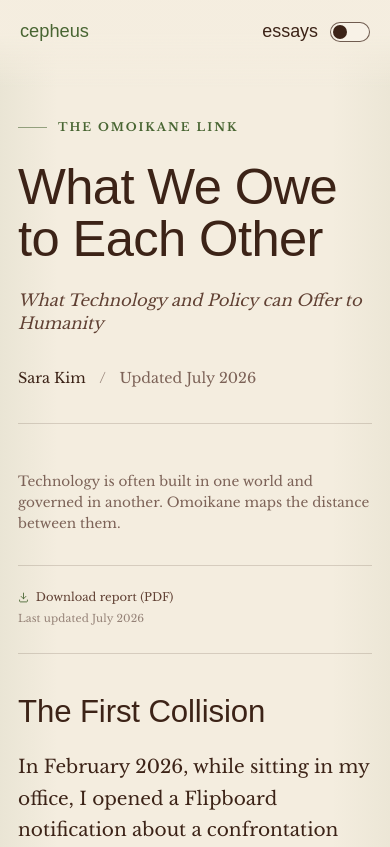
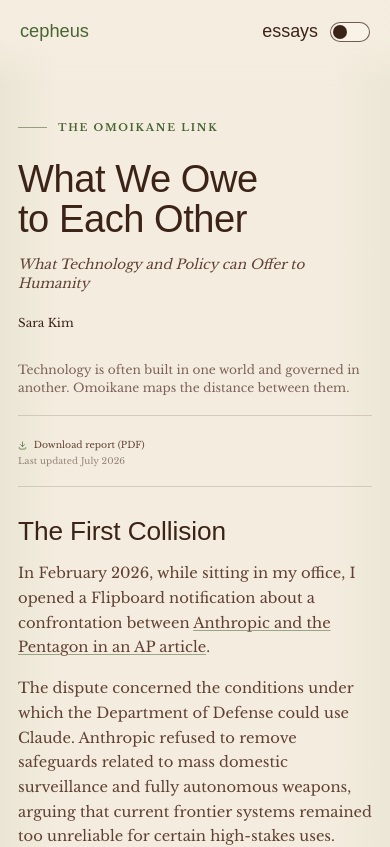
Before and after one commit to saykig/cepheus, a Next.js app: page /essays/the-omoikane-link in a window 390 px wide. Shown: the top 847 px of the page. Built offline with nearby package versions, Linux system fonts and the light colour scheme; a web font is replaced by a local one.

Commit message:
Refine essay reading experience

```diff
--- a/app/components/essay-footnotes.tsx
+++ b/app/components/essay-footnotes.tsx
@@ -1,6 +1,6 @@
 'use client'
 
-import type { ReactNode } from 'react'
+import type { MouseEvent, ReactNode } from 'react'
 import {
   createContext,
   useCallback,
@@ -9,6 +9,7 @@ import {
   useState,
 } from 'react'
 import sourcesData from '../../public/data/sources.json'
+import { scrollToEssayTarget } from './essay-scroll'
 
 type FootnoteSegment = {
   type: 'text' | 'source'
@@ -173,6 +174,14 @@ export function FootnoteRef({ number }: { number: number }) {
 }
 
 export function EssayEndnotes() {
+  const handleBackToText = (
+    event: MouseEvent<HTMLAnchorElement>,
+    number: number,
+  ) => {
+    event.preventDefault()
+    scrollToEssayTarget(`footnote-ref-${number}`, true)
+  }
+
   return (
     <section className="essay-endnotes" aria-labelledby="essay-notes-title">
       <h3 id="essay-notes-title">Notes</h3>
@@ -180,7 +189,11 @@ export function EssayEndnotes() {
         {footnotes.map((note) => (
           <li id={`footnote-${note.id}`} key={note.id}>
             <FootnoteContent segments={note.body} />{' '}
-            <a className="footnote-back" href={`#footnote-ref-${note.id}`}>
+            <a
+              className="footnote-back"
+              href={`#footnote-ref-${note.id}`}
+              onClick={(event) => handleBackToText(event, note.id)}
+            >
               Back to text
             </a>
           </li>
--- /dev/null
+++ b/app/components/essay-scroll.ts
@@ -0,0 +1,50 @@
+const FOOTNOTE_HASH_PREFIX = 'footnote-ref-'
+
+function cssPixels(name: string, fallback: number) {
+  const value = Number.parseFloat(
+    getComputedStyle(document.documentElement).getPropertyValue(name),
+  )
+  return Number.isFinite(value) ? value : fallback
+}
+
+export function getEssayTargetOffset(id: string) {
+  if (!id.startsWith(FOOTNOTE_HASH_PREFIX)) {
+    return window.innerWidth <= 780 ? 76 : 104
+  }
+
+  const header = document.querySelector<HTMLElement>('.site-header')
+  const headerBottom = header?.getBoundingClientRect().bottom ?? 0
+  const context = cssPixels(
+    '--footnote-return-context',
+    window.innerWidth <= 560 ? 198 : 118,
+  )
+
+  return headerBottom + context
+}
+
+export function scrollToEssayTarget(id: string, updateHistory = false) {
+  const target = document.getElementById(id)
+  if (!target) return false
+
+  if (updateHistory) {
+    window.history.pushState(null, '', `#${id}`)
+  }
+
+  target.focus({ preventScroll: true })
+
+  const reducedMotion = window.matchMedia(
+    '(prefers-reduced-motion: reduce)',
+  ).matches
+  const smooth =
+    getComputedStyle(document.documentElement).scrollBehavior === 'smooth'
+
+  window.scrollTo({
+    top:
+      window.scrollY +
+      target.getBoundingClientRect().top -
+      getEssayTargetOffset(id),
+    behavior: !reducedMotion && smooth ? 'smooth' : 'auto',
+  })
+
+  return true
+}
--- a/app/essays/the-omoikane-link/page.tsx
+++ b/app/essays/the-omoikane-link/page.tsx
@@ -34,8 +34,8 @@ const sections = [
     ],
   },
   {
-    id: 'what-we-owe-to-each-other',
-    title: 'What We Owe to Each Other',
+    id: 'what-do-we-owe-to-each-other',
+    title: 'What Do We Owe to Each Other?',
     children: [{ id: 'omoikane-map', title: 'The Omoikane Link' }],
   },
 ]
@@ -74,10 +74,6 @@ export default function OmoikaneEssay() {
           </p>
           <p className="essay-meta">
             <span className="author">Sara Kim</span>
-            <span className="sep" aria-hidden="true">
-              /
-            </span>
-            <span>Updated {UPDATED}</span>
           </p>
         </div>
       </header>
@@ -331,7 +327,9 @@ export default function OmoikaneEssay() {
             divisions also become the main way we understand issues that are
             already moving across them.
           </p>
-          <h2 id="what-we-owe-to-each-other">What We Owe to Each Other</h2>
+          <h2 id="what-do-we-owe-to-each-other">
+            What Do We Owe to Each Other?
+          </h2>
           <p>
             Then, as people working in policy and technology, we have to ask
             ourselves: what is expected of us? More importantly, what do we owe
--- a/app/global.css
+++ b/app/global.css
@@ -118,6 +118,10 @@
   --dur-2: 320ms;
   --dur-3: 620ms;
   --dur-draw: 1300ms;
+
+  /* --- In-page return positioning --- */
+  --footnote-return-context: 118px;
+  --footnote-scroll-margin: 168px;
 
   /* --- Syntax highlight (blog leftover) --- */
   --sh-class: #2d5e9d;
@@ -774,9 +778,8 @@ html[data-theme="dark"] .theme-toggle::after {
 /* --- Hero --- */
 .essay-hero {
   max-width: 960px;
-  margin-bottom: clamp(3rem, 6vw, 5rem);
-  padding-bottom: clamp(2rem, 4vw, 2.8rem);
-  border-bottom: 1px solid var(--rule);
+  margin-bottom: 2.4rem;
+  padding-bottom: 0;
 }
 
 .essay-hero-inner {
@@ -932,13 +935,6 @@ html[data-theme="dark"] .theme-toggle::after {
   font-family: var(--font-body), Georgia, serif;
   font-weight: 700;
   font-style: normal;
-}
-
-/* lead paragraph */
-.essay-body > p:first-of-type {
-  color: var(--ink);
-  font-size: 1.16rem;
-  line-height: 1.72;
 }
 
 .essay-body h2 {
@@ -1058,10 +1054,19 @@ html[data-theme="dark"] .theme-toggle::after {
 }
 
 .essay-body .essay-disclosure-panel-inner .disclosure-caption {
+  display: block;
+  max-width: none;
+  margin-top: 0.72rem;
   color: var(--ink-muted);
   font-size: 0.78rem;
   font-style: italic;
   line-height: 1.45;
+  white-space: normal;
+  word-spacing: normal;
+}
+
+.essay-body .essay-disclosure-panel-inner .disclosure-caption::before {
+  content: "* ";
 }
 
 .footnote-control {
@@ -1078,6 +1083,7 @@ html[data-theme="dark"] .theme-toggle::after {
   margin-left: 0.16em;
   padding: 0;
   border: 1px solid color-mix(in oklab, var(--olive) 24%, transparent);
+  scroll-margin-top: var(--footnote-scroll-margin);
   border-radius: 3px;
   background: color-mix(in oklab, var(--olive) 11%, var(--paper-bright));
   color: var(--olive);
@@ -3249,17 +3255,199 @@ html {
 }
 
 @media (max-width: 560px) {
+  :root {
+    --t-body: 0.92rem;
+    --t-h2: 1.64rem;
+    --t-tool: 1.08rem;
+    --t-small: 0.78rem;
+    --t-label: 0.64rem;
+    --t-tick: 0.58rem;
+    --footnote-return-context: 198px;
+    --footnote-scroll-margin: 240px;
+  }
+
+  .essay-hero {
+    margin-bottom: 1.75rem;
+  }
+
   .essay-hero h1 {
-    font-size: clamp(2.55rem, 13vw, 3.3rem);
+    font-size: 2.38rem;
+    line-height: 1.03;
   }
 
   .essay-subtitle {
     max-width: 32ch;
+    margin-top: 1rem;
+    font-size: 0.85rem;
+    line-height: 1.4;
+  }
+
+  .essay-meta {
+    margin-top: 1.25rem;
+    font-size: 0.74rem;
+  }
+
+  .essay-side {
+    margin-bottom: 1.85rem;
+    padding-bottom: 1.15rem;
+  }
+
+  .essay-side-note {
+    margin-bottom: 1.15rem;
+    font-size: 0.76rem;
+    line-height: 1.45;
+  }
+
+  .essay-rail-actions {
+    gap: 0.25rem;
+    margin-top: 1rem;
+  }
+
+  .rail-download {
+    font-size: 0.58rem;
+    line-height: 1.25;
+  }
+
+  .rail-download svg {
+    width: 9px;
+    height: 9px;
+  }
+
+  .rail-updated {
+    font-size: 0.56rem;
+  }
+
+  .essay-body p,
+  .essay-body li {
+    font-size: var(--t-body);
+    line-height: 1.68;
+  }
+
+  .essay-body p {
+    margin-bottom: 1rem;
+  }
+
+  .essay-body h2 {
+    margin: 2.4rem 0 1rem;
+    font-size: var(--t-h2);
+  }
+
+  .essay-body .essay-opening-heading {
+    margin-top: 0;
+  }
+
+  .essay-body .essay-questions li {
+    font-size: var(--t-body);
+    line-height: 1.42;
+  }
+
+  .footnote-ref {
+    width: 0.96rem;
+    height: 0.96rem;
+    font-size: 0.68rem;
+  }
+
+  .footnote-popover {
+    font-size: 0.74rem;
+    line-height: 1.45;
+  }
+
+  .essay-body .essay-endnotes li {
+    font-size: 0.74rem;
+    line-height: 1.48;
+  }
+
+  .footnote-back {
+    font-size: 0.66rem;
   }
 
   .essay-disclosure-trigger {
-    padding: 0.85rem 0.9rem;
-    font-size: 0.94rem;
+    padding: 0.75rem 0.82rem;
+    font-size: 0.83rem;
+    line-height: 1.25;
+  }
+
+  .essay-body .essay-disclosure-panel-inner p {
+    font-size: 0.8rem;
+    line-height: 1.46;
+  }
+
+  .essay-body .essay-disclosure-panel-inner .disclosure-caption {
+    font-size: 0.7rem;
+    line-height: 1.4;
+  }
+
+  .tool {
+    padding: 1rem;
+  }
+
+  .tool-title {
+    font-size: var(--t-tool);
+  }
+
+  .tool .tool-subtitle {
+    margin: 0.55rem 0 0.9rem;
+    font-size: 0.78rem;
+    line-height: 1.3;
+  }
+
+  .tool-about > summary {
+    font-size: 0.67rem;
+  }
+
+  .tool-about-body {
+    font-size: 0.73rem;
+    line-height: 1.45;
+  }
+
+  .tool-label {
+    font-size: var(--t-label);
+  }
+
+  .chip,
+  .toggle,
+  .search-box input {
+    font-size: 0.67rem;
+  }
+
+  .chip {
+    padding: 0.25rem 0.56rem;
+  }
+
+  .gap-legend-note,
+  .frontier-legend-row,
+  .node-profile .node-profile-desc,
+  .node-profile .node-gap,
+  .gap-panel .gap-insight {
+    font-size: 0.69rem;
+    line-height: 1.3;
+  }
+
+  .gap-panel h5,
+  .node-profile h5 {
+    font-size: 1.1rem;
+  }
+
+  .gap-panel .gap-panel-quadrant,
+  .node-connection,
+  .node-none,
+  .node-rel-note,
+  .gap-meter-head,
+  .rank-row,
+  .weight-row,
+  .frontier-readout {
+    font-size: 0.67rem;
+  }
+
+  .gap-axis-title {
+    font-size: 3.1px;
+  }
+
+  .gap-axis-end,
+  .diagonal-label,
+  .bubble text,
+  .constellation-node text {
+    font-size: 2.7px;
   }
 }
 
--- a/public/data/relationships.json
+++ b/public/data/relationships.json
@@ -1,5 +1,5 @@
 {
-  "title": "Institutional Constellation Map",
+  "title": "The Omoikane Map",
   "description": "See how governments, companies, universities, and standards bodies connect across expertise, power, funding, and dependence.",
   "note": "Solid lines are knowledge; thick lines are authority; arrows are dependency; dashed lines are interface mechanisms.",
   "selectionLabel": "Selected node",
```
Also changed, not shown: app/components/essay-index.tsx (+33 -6 lines).
